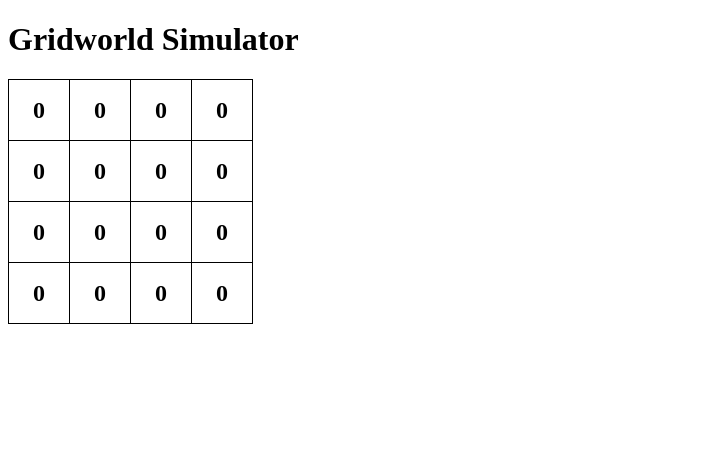
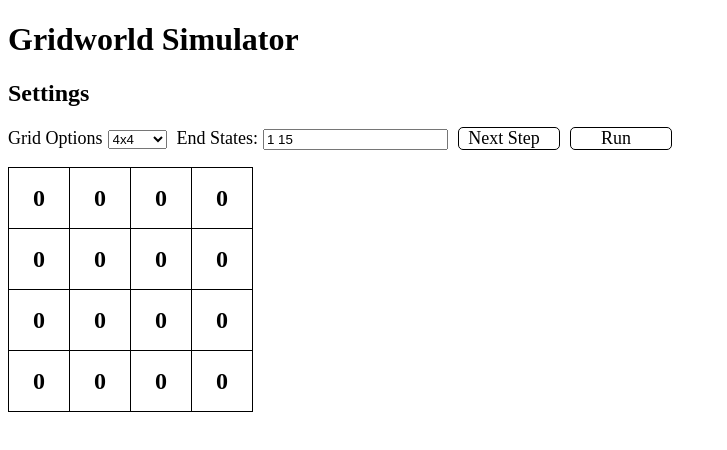
Before and after one commit to star-ai/gridworld-sim, a React app: page / in a window 1280 px wide. Shown: the top 450 px of the page, without its empty margins (0-727 px from the left). Built offline with nearby package versions, Linux system fonts and the light colour scheme.

Commit message:
Implemented static page

```diff
--- a/src/app.css
+++ b/src/app.css
@@ -18,3 +18,27 @@
   content: "";
   display: table;
 }
+
+.grid-settings div {
+  display: inline-block;
+  font-size: 18px;
+  margin-right: 10px;
+}
+
+.grid-settings div label {
+  margin-right: 5px;
+}
+
+.button a {
+  width: 100px;
+  font-size: 16px;
+  display: block;
+  text-align: center;
+  border: 1px solid black;
+  border-radius: 5px;
+  color: black;
+}
+
+.button a:hover {
+  background-color: lightblue;
+}
--- a/src/app.jsx
+++ b/src/app.jsx
@@ -2,13 +2,37 @@ import React from 'react';
 
 import './app.css';
 import Board from './components/board';
+import GridSettings from './components/grid-settings';
 
 function render() {
   const title = 'Gridworld Simulator';
+  const settingsTitle = 'Settings';
+  const gridSizeOptions = [
+    {
+      value: '4x4',
+      label: '4x4'
+    },
+    {
+      value: '6x6',
+      label: '6x6'
+    },
+    {
+      value: '10x10',
+      label: '10x10'
+    }
+  ];
+  const endStates = '1 15';
 
   return (
     <div>
       <h1>{title}</h1>
+      <h2>{settingsTitle}</h2>
+      <GridSettings
+        gridSizeOptions={gridSizeOptions}
+        endStates={endStates}
+        className='grid-settings'
+      />
+      <br />
       <Board />
     </div>
   );
--- a/src/components/controls.jsx
+++ b/src/components/controls.jsx
@@ -3,3 +3,35 @@ import React from 'react';
 export function Cell(props) {
   return <div className="cell">{props.value}</div>;
 }
+
+export function DropdownList(props) {
+  const items = [];
+  props.values.forEach((item) =>
+    items.push(
+      <option key={item.value} value={item.value}>{item.label}</option>));
+  return (
+    <div className={props.className}>
+      <label>{props.label}</label>
+      <select value={props.defaultValue}>
+        {items}
+      </select>
+    </div>
+  );
+}
+
+export function TextInput(props) {
+  return (
+    <div className={props.className}>
+      <label>{props.label}</label>
+      <input type='text' value={props.value} />
+    </div>
+  )
+}
+
+export function SimpleButton(props) {
+  return (
+    <div className={props.className}>
+      <a href="#"><div>{props.text}</div></a>
+    </div>
+  )
+}
--- /dev/null
+++ b/src/components/grid-settings.jsx
@@ -0,0 +1,25 @@
+import React from 'react';
+
+import { DropdownList, SimpleButton, TextInput } from './controls';
+
+function handleValueChange(e) {
+  console.log('Value set to', e.target.value);
+}
+
+export default function GridSettings(props) {
+  return (
+    <div className={props.className}>
+      <DropdownList
+        className='grid-options'
+        values={props.gridSizeOptions}
+        label='Grid Options'
+      />
+
+      <TextInput label='End States:' value={props.endStates} className='input' />
+
+      <SimpleButton className='button' text='Next Step' />
+
+      <SimpleButton className='button' text='Run' />
+    </div>
+  );
+}
```
